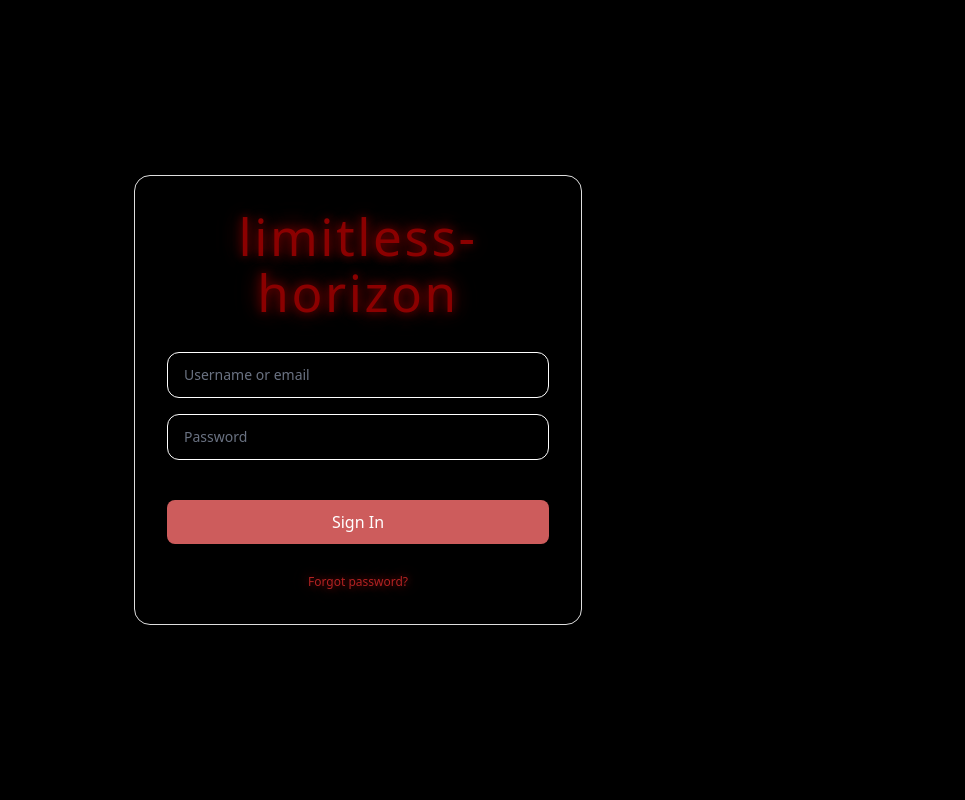
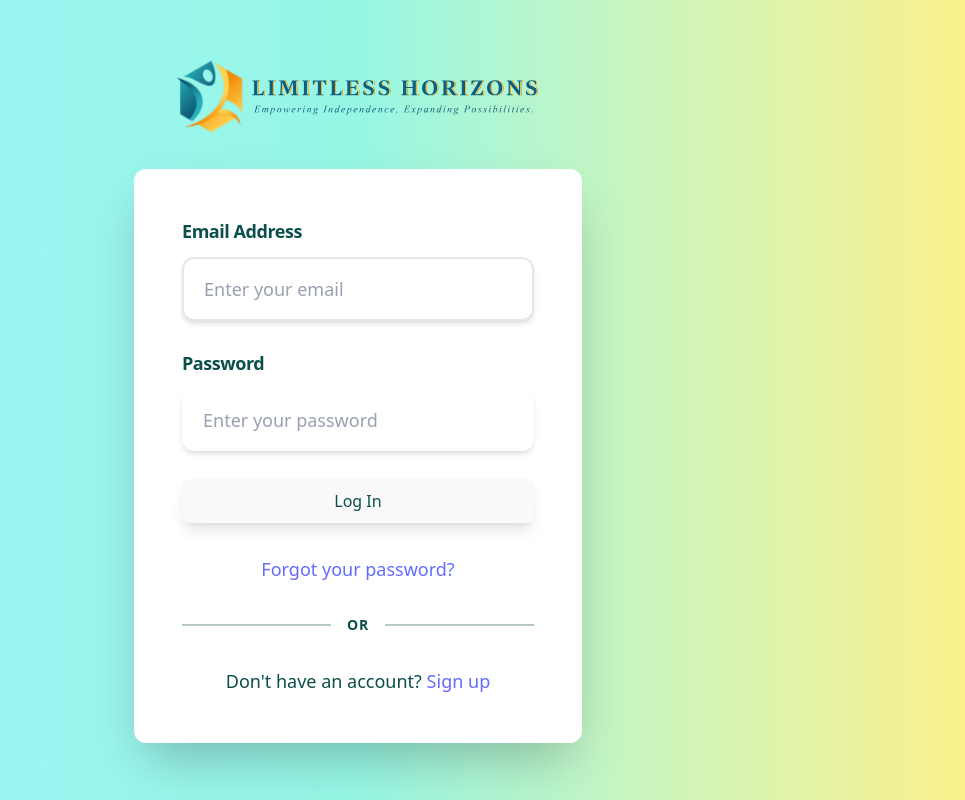
Before and after one commit to shakaibakhan-afk/react, a React (Vite) app: page / in a window 1280 px wide. Shown: the whole page, without its empty margins (282-1247 px from the left). Built offline with nearby package versions, Linux system fonts and the light colour scheme.

Commit message:
theme:use cutom theme to login

```diff
--- a/src/App.jsx
+++ b/src/App.jsx
@@ -1,8 +1,9 @@
 import { useState } from 'react'
 import './App.css'
+import logo from './assets/68d68d4834b714f5ba55664d_Frame 2121450324.svg'
 
 function App() {
-  const [username, setUsername] = useState('')
+  const [email, setEmail] = useState('')
   const [password, setPassword] = useState('')
   const [error, setError] = useState('')
   const [loading, setLoading] = useState(false)
@@ -17,11 +18,9 @@ function App() {
     try {
       await new Promise(resolve => setTimeout(resolve, 1000))
 
-
-      if (username && password) {
-        console.log('Login successful:', { username, password })
-
-        setUser({ username })
+      if (email && password) {
+        console.log('Login successful:', { email, password })
+        setUser({ email })
         setIsLoggedIn(true)
       } else {
         throw new Error('Please fill in all fields')
@@ -37,54 +36,66 @@ function App() {
   const handleLogout = () => {
     setIsLoggedIn(false)
     setUser(null)
-    setUsername('')
+    setEmail('')
     setPassword('')
   }
-
 
   if (isLoggedIn) {
     return <Dashboard user={user} onLogout={handleLogout} />
   }
 
   return (
-    <div className="min-h-screen bg-black flex items-center justify-center px-4">
-      <div className="w-full max-w-md">
-        {/* Main Login Card */}
-        <div className="bg-dark-soft border border-mahogany-dark/30 rounded-xl p-8 shadow-2xl">
-          {/* Brand Logo with Glow */}
+    <div className="min-h-screen flex flex-col bg-gradient-to-r from-cyan-200 via-teal-200 to-yellow-200">
+      {/* Hero Section with Gradient Background */}
+      <div className="flex-1 flex items-center justify-center py-12 px-4 sm:px-6 lg:px-8">
+        <div className="max-w-md w-full space-y-8">
+          {/* Logo Section */}
           <div className="text-center mb-8">
-            <h1 className="text-5xl font-light tracking-wider mb-2 text-glow-mahogany">
-              limitless-horizon
-            </h1>
-
+            <img
+              src={logo}
+              alt="Limitless Horizons Logo"
+              className="h-20 mx-auto mb-4"
+            />
           </div>
 
+          {/* Login Card with White Background */}
+          <div className="bg-white rounded-xl shadow-2xl p-8 sm:p-10 md:p-12">
+
+
             {/* Login Form */}
-          <form onSubmit={handleSubmit} className="space-y-4">
+            <form onSubmit={handleSubmit} className="space-y-6 sm:space-y-7">
               <div>
+                <label htmlFor="email" className="block text-base sm:text-lg font-semibold text-teal-900 mb-3 tracking-tight">
+                  Email Address
+                </label>
                 <input
-                type="text"
-                placeholder="Username or email"
-                value={username}
-                onChange={(e) => setUsername(e.target.value)}
+                  id="email"
+                  type="email"
+                  placeholder="Enter your email"
+                  value={email}
+                  onChange={(e) => setEmail(e.target.value)}
                   required
-                className="w-full px-4 py-3 bg-dark-lighter border border-mahogany-dark/30 rounded-lg text-white placeholder-gray-500 focus:outline-none focus:ring-2 focus:ring-mahogany-dark/50 focus:border-mahogany-dark transition-all text-sm"
+                  className="w-full px-5 py-4 text-base sm:text-lg bg-white border-2 border-gray-200 rounded-xl shadow-md focus:outline-none focus:ring-3 focus:ring-cyan-300 focus:border-cyan-400 focus:shadow-lg transition-all duration-200 placeholder-gray-400 text-gray-900 hover:border-gray-300"
                 />
               </div>
 
               <div>
+                <label htmlFor="password" className="block text-base sm:text-lg font-semibold text-teal-900 mb-3 tracking-tight">
+                  Password
+                </label>
                 <input
+                  id="password"
                   type="password"
-                placeholder="Password"
+                  placeholder="Enter your password"
                   value={password}
                   onChange={(e) => setPassword(e.target.value)}
                   required
-                className="w-full px-4 py-3 bg-dark-lighter border border-mahogany-dark/30 rounded-lg text-white placeholder-gray-500 focus:outline-none focus:ring-2 focus:ring-mahogany-dark/50 focus:border-mahogany-dark transition-all text-sm"
+                  className="w-full px-5 py-4 text-base sm:text-lg bg-white border border-white/40 rounded-xl shadow-md focus:outline-none focus:ring-3 focus:ring-white/60 focus:border-white focus:shadow-lg transition-all duration-200 placeholder-gray-400 text-gray-900 hover:border-white/60"
                 />
               </div>
 
               {error && (
-              <div className="bg-red-900/20 border border-red-500/30 text-red-400 text-sm text-center py-2.5 px-4 rounded-lg">
+                <div className="bg-red-100 border-2 border-red-300 text-red-800 text-base text-center py-4 px-5 rounded-xl shadow-md">
                   {error}
                 </div>
               )}
@@ -92,24 +103,42 @@ function App() {
               <button
                 type="submit"
                 disabled={loading}
-              className={`w-full py-3 px-4 rounded-lg text-sm font-medium text-white transition-all duration-200 mt-6 ${
+                className={`w-full py-4 px-6 rounded-xl text-lg sm:text-xl font-bold text-teal-900 transition-all duration-300 ${
                   loading
-                  ? 'bg-mahogany-dark cursor-not-allowed opacity-60'
-                  : 'bg-mahogany-dark hover:bg-mahogany-darker active:scale-[0.98] shadow-lg shadow-mahogany-dark/50'
+                    ? 'bg-white/70 cursor-not-allowed opacity-70 shadow-md'
+                    : 'bg-white hover:bg-white/95 active:bg-white/85 shadow-lg hover:shadow-2xl hover:scale-[1.02] active:scale-[0.98]'
                 }`}
               >
-              {loading ? 'Logging in...' : 'Sign In'}
+                {loading ? 'Logging in...' : 'Log In'}
               </button>
             </form>
 
             {/* Forgot Password Link */}
-          <div className="mt-6 text-center">
+            <div className="mt-7 sm:mt-8 text-center">
               <a
                 href="#"
-              className="text-xs text-glow-mahogany-light hover:text-glow-mahogany transition-colors"
+                className="text-base sm:text-lg text-teal-900 hover:text-teal-950 font-semibold transition-colors duration-200 hover:underline"
               >
-              Forgot password?
+                Forgot your password?
               </a>
+            </div>
+
+            {/* Divider */}
+            <div className="flex items-center my-7 sm:my-8">
+              <div className="flex-1 border-t-2 border-teal-900/30"></div>
+              <div className="px-4 text-sm font-bold text-teal-900 uppercase tracking-wider">OR</div>
+              <div className="flex-1 border-t-2 border-teal-900/30"></div>
+            </div>
+
+            {/* Sign Up Link */}
+            <div className="text-center">
+              <p className="text-base sm:text-lg text-teal-900">
+                Don't have an account?{' '}
+                <a href="#" className="text-teal-950 hover:text-teal-900 font-bold transition-colors duration-200 underline hover:no-underline">
+                  Sign up
+                </a>
+              </p>
+            </div>
           </div>
         </div>
       </div>
@@ -120,19 +149,26 @@ function App() {
 // Dashboard Component - Shows after login
 function Dashboard({ user, onLogout }) {
   return (
-    <div className="min-h-screen bg-black">
+    <div className="min-h-screen bg-white">
       {/* Header */}
-      <header className="bg-dark-soft border-b border-mahogany-dark/30">
-        <div className="max-w-7xl mx-auto px-4 sm:px-6 lg:px-8 py-5">
+      <header className="bg-gradient-to-r from-cyan-200 via-teal-200 to-yellow-200 shadow-sm">
+        <div className="max-w-7xl mx-auto px-4 sm:px-6 lg:px-8 py-4">
           <div className="flex justify-between items-center">
-            <h1 className="text-xl font-light tracking-wider text-glow-mahogany">
-              limitless-horizon
+            <div className="flex items-center gap-3">
+              <img
+                src={logo}
+                alt="Limitless Horizons Logo"
+                className="h-10"
+              />
+              <h1 className="text-xl font-bold text-teal-900">
+                LIMITLESS HORIZONS
               </h1>
+            </div>
             <div className="flex items-center gap-4">
-              <span className="text-glow-mahogany-light text-sm">Welcome, <span className="font-medium text-glow-mahogany">{user?.username}</span></span>
+              <span className="text-teal-900">Welcome, <span className="font-semibold">{user?.email}</span></span>
               <button
                 onClick={onLogout}
-                className="px-4 py-2 bg-mahogany-dark text-white rounded-lg hover:bg-mahogany-darker transition-colors text-sm font-medium"
+                className="px-4 py-2 bg-yellow-200 text-teal-900 rounded-lg hover:bg-yellow-300 transition-colors text-sm font-semibold shadow-md"
               >
                 Logout
               </button>
@@ -144,50 +180,50 @@ function Dashboard({ user, onLogout }) {
       {/* Main Content */}
       <main className="max-w-7xl mx-auto px-4 sm:px-6 lg:px-8 py-12">
         <div className="text-center mb-12">
-          <h2 className="text-4xl font-light mb-3 tracking-wider text-glow-mahogany">
-            Welcome to limitless-horizon
+          <h2 className="text-4xl font-bold text-teal-900 mb-4">
+            Welcome to Limitless Horizons
           </h2>
-          <p className="text-lg text-glow-mahogany-light font-light">
+          <p className="text-xl text-gray-600">
             You have successfully logged in.
           </p>
         </div>
 
         {/* Dashboard Cards */}
         <div className="grid grid-cols-1 md:grid-cols-3 gap-6 mb-8">
-          <div className="bg-dark-soft border border-mahogany-dark rounded-custom-lg p-6 hover:border-mahogany transition-colors">
-            <div className="text-mahogany text-3xl mb-4">📊</div>
-            <h3 className="text-xl font-semibold text-white mb-2">Dashboard</h3>
-            <p className="text-gray-400">View your analytics and insights</p>
+          <div className="bg-white border-2 border-teal-200 rounded-lg shadow-md p-6 hover:shadow-lg transition-shadow">
+            <div className="text-teal-600 text-3xl mb-4">📊</div>
+            <h3 className="text-xl font-semibold text-teal-900 mb-2">Dashboard</h3>
+            <p className="text-gray-600">View your analytics and insights</p>
           </div>
 
-          <div className="bg-dark-soft border border-mahogany-dark rounded-custom-lg p-6 hover:border-mahogany transition-colors">
-            <div className="text-mahogany-light text-3xl mb-4">⚙️</div>
-            <h3 className="text-xl font-semibold text-white mb-2">Settings</h3>
-            <p className="text-gray-400">Manage your account settings</p>
+          <div className="bg-white border-2 border-yellow-200 rounded-lg shadow-md p-6 hover:shadow-lg transition-shadow">
+            <div className="text-yellow-600 text-3xl mb-4">⚙️</div>
+            <h3 className="text-xl font-semibold text-teal-900 mb-2">Settings</h3>
+            <p className="text-gray-600">Manage your account settings</p>
           </div>
 
-          <div className="bg-dark-soft border border-mahogany-dark rounded-custom-lg p-6 hover:border-mahogany transition-colors">
-            <div className="text-mahogany text-3xl mb-4">👤</div>
-            <h3 className="text-xl font-semibold text-white mb-2">Profile</h3>
-            <p className="text-gray-400">Update your profile information</p>
+          <div className="bg-white border-2 border-cyan-200 rounded-lg shadow-md p-6 hover:shadow-lg transition-shadow">
+            <div className="text-cyan-600 text-3xl mb-4">👤</div>
+            <h3 className="text-xl font-semibold text-teal-900 mb-2">Profile</h3>
+            <p className="text-gray-600">Update your profile information</p>
           </div>
         </div>
 
         {/* Recent Activity */}
-        <div className="bg-dark-soft border border-mahogany-dark rounded-custom-lg p-6">
-          <h3 className="text-2xl font-bold text-white mb-4">Recent Activity</h3>
+        <div className="bg-white border-2 border-gray-200 rounded-lg shadow-md p-6">
+          <h3 className="text-2xl font-bold text-teal-900 mb-4">Recent Activity</h3>
           <div className="space-y-4">
-            <div className="flex items-center gap-4 p-4 bg-dark-lighter rounded-custom-md">
-              <div className="w-2 h-2 bg-mahogany rounded-full"></div>
+            <div className="flex items-center gap-4 p-4 bg-teal-50 rounded-lg">
+              <div className="w-2 h-2 bg-teal-500 rounded-full"></div>
               <div className="flex-1">
-                <p className="text-white font-medium">Login successful</p>
+                <p className="text-teal-900 font-medium">Login successful</p>
                 <p className="text-sm text-gray-500">Just now</p>
               </div>
             </div>
-            <div className="flex items-center gap-4 p-4 bg-dark-lighter rounded-custom-md">
-              <div className="w-2 h-2 bg-mahogany-light rounded-full"></div>
+            <div className="flex items-center gap-4 p-4 bg-yellow-50 rounded-lg">
+              <div className="w-2 h-2 bg-yellow-500 rounded-full"></div>
               <div className="flex-1">
-                <p className="text-white font-medium">Account created</p>
+                <p className="text-teal-900 font-medium">Account accessed</p>
                 <p className="text-sm text-gray-500">Today</p>
               </div>
             </div>
--- a/src/index.css
+++ b/src/index.css
@@ -1,41 +1,14 @@
 @import "tailwindcss";
 
-/* CSS Custom Properties for black/mahogany theme */
+
 :root {
-  /* Black & Mahogany color variables */
-  --color-primary: #CD5C5C;
-  --color-primary-hover: #B22222;
-  --color-secondary: #E9967A;
-  --color-accent: #DC143C;
-
-  /* Custom spacing variables */
-  --spacing-xs: 0.25rem;
-  --spacing-sm: 0.5rem;
-  --spacing-md: 1rem;
-  --spacing-lg: 1.5rem;
-  --spacing-xl: 2rem;
-
-  /* Custom font size variables */
-  --font-size-xs: 0.75rem;
-  --font-size-sm: 0.875rem;
-  --font-size-base: 1rem;
-  --font-size-lg: 1.125rem;
-  --font-size-xl: 1.25rem;
-
-  /* Custom border radius variables */
-  --radius-sm: 0.25rem;
-  --radius-md: 0.5rem;
-  --radius-lg: 0.75rem;
-  --radius-xl: 1rem;
-
-  /* Default styles */
   font-family: system-ui, Avenir, Helvetica, Arial, sans-serif;
   line-height: 1.5;
   font-weight: 400;
 
-  color-scheme: dark;
+  color-scheme: light dark;
   color: rgba(255, 255, 255, 0.87);
-  background-color: #000000;
+  background-color: #242424;
 
   font-synthesis: none;
   text-rendering: optimizeLegibility;
@@ -45,11 +18,11 @@
 
 a {
   font-weight: 500;
-  color: var(--color-primary);
+  color: #646cff;
   text-decoration: inherit;
 }
 a:hover {
-  color: var(--color-primary-hover);
+  color: #535bf2;
 }
 
 body {
@@ -57,6 +30,7 @@ body {
   min-width: 320px;
   min-height: 100vh;
   display: block;
+  background-color: #ffffff;
 }
 
 h1 {
@@ -71,32 +45,27 @@ button {
   font-size: 1em;
   font-weight: 500;
   font-family: inherit;
-  background-color: var(--color-primary);
+  background-color: #1a1a1a;
   cursor: pointer;
-  transition: background-color 0.25s;
+  transition: border-color 0.25s;
 }
 button:hover {
-  background-color: var(--color-primary-hover);
+  border-color: #646cff;
 }
 button:focus,
 button:focus-visible {
-  outline: 4px auto var(--color-primary);
+  outline: 4px auto -webkit-focus-ring-color;
 }
 
-/* Glowing dark mahogany text effect */
-.text-glow-mahogany {
-  color: #8B0000;
-  text-shadow:
-    0 0 10px rgba(139, 0, 0, 0.8),
-    0 0 20px rgba(139, 0, 0, 0.6),
-    0 0 30px rgba(139, 0, 0, 0.4),
-    0 0 40px rgba(139, 0, 0, 0.2);
+@media (prefers-color-scheme: light) {
+  :root {
+    color: #213547;
+    background-color: #ffffff;
+  }
+  a:hover {
+    color: #747bff;
+  }
+  button {
+    background-color: #f9f9f9;
+  }
 }
-
-.text-glow-mahogany-light {
-  color: #B22222;
-  text-shadow:
-    0 0 10px rgba(178, 34, 34, 0.8),
-    0 0 20px rgba(178, 34, 34, 0.6),
-    0 0 30px rgba(178, 34, 34, 0.4);
-}
```
Also changed, not shown: src/assets/68d68d4834b714f5ba55664d_Frame 2121450324.svg (added). Lines whose indentation alone changed are shown as unchanged.
